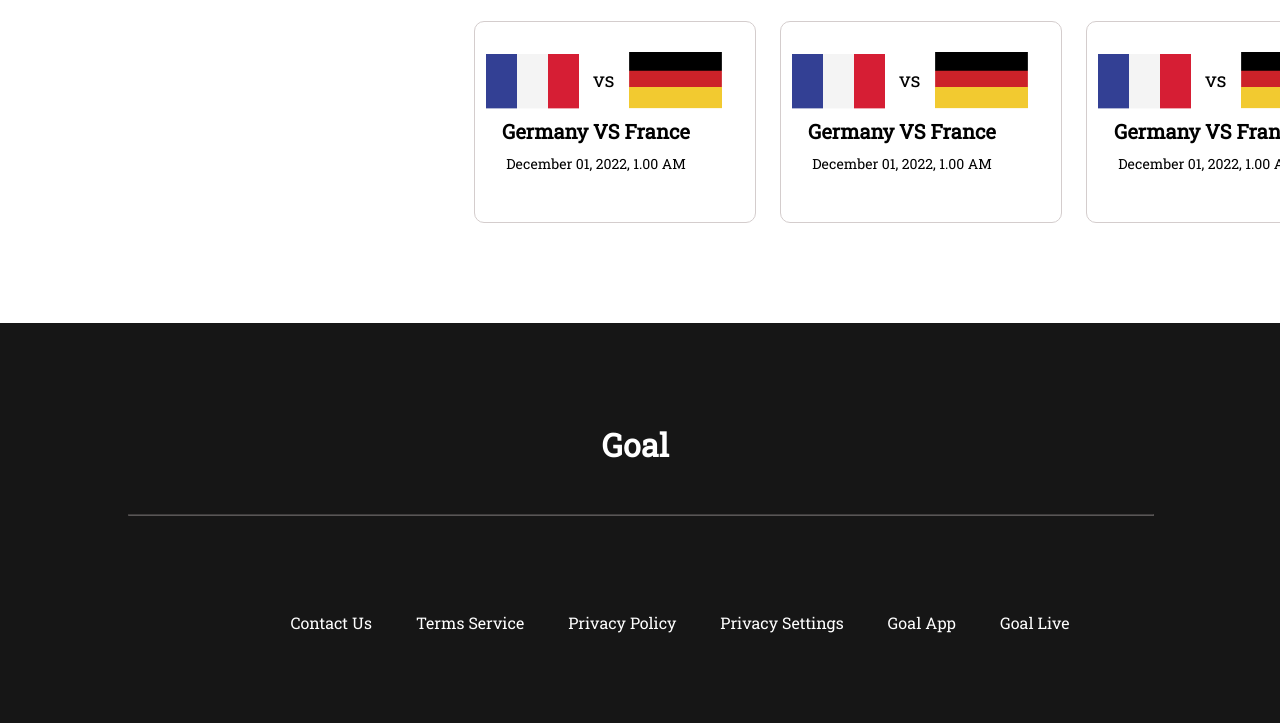
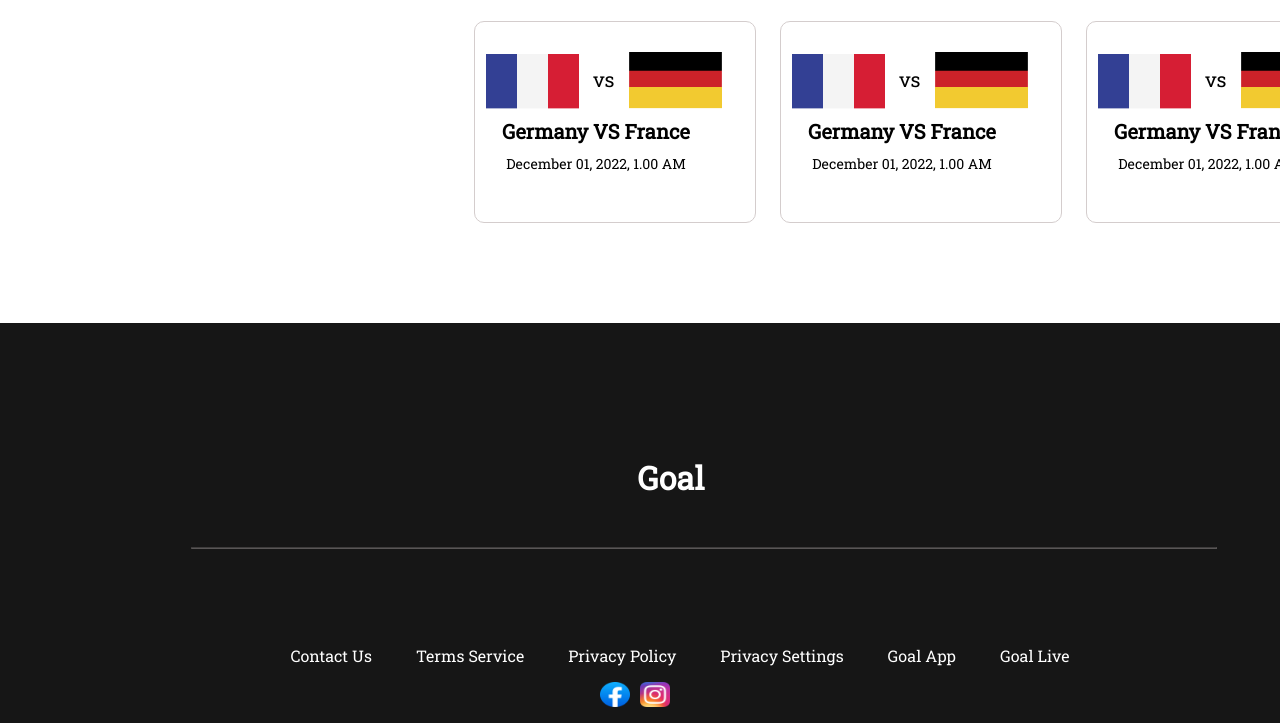
Before and after one commit to Sujonmia5/assignment-2, a plain HTML site: page website2.html in a window 1280 px wide. Shown: the part 1257-1980 px from the top of the page. Drawn offline with Linux system fonts and the light colour scheme.

Commit message:
2nd icon add

```diff
--- a/CSS/Style.css
+++ b/CSS/Style.css
@@ -1,4 +1,5 @@
-* Google font import */ @import url('https://fonts.googleapis.com/css2?family=Poppins:wght@500&family=Roboto+Slab&display=swap');
+/* * Google font import *  */
+@import url('https://fonts.googleapis.com/css2?family=Poppins:wght@500&family=Roboto+Slab&display=swap');
 
 body {
     color: white;
--- a/CSS/Style2.css
+++ b/CSS/Style2.css
@@ -198,6 +198,31 @@ hr {
     display: inline-block;
 }
 
+.icon a img {
+    width: 30px;
+    height: 25px;
+    text-align: center;
+}
+
+.icon a {
+    text-align: center;
+}
+
+.icon {
+    width: 150px;
+    display: flex;
+    flex-direction: row;
+    justify-content: center;
+    gap: 10px;
+}
+
+footer {
+    display: flex;
+    flex-direction: column;
+    justify-content: center;
+    align-items: center;
+}
+
 @media only screen and (max-width:576px) {
 
     /* head style for mobile device */
--- a/website2.html
+++ b/website2.html
@@ -164,6 +164,13 @@
                 <li><a href="#">Goal Live</a></li>
             </ul>
         </div>
+        <div class="icon">
+            <a href="https://web.facebook.com/Sujon.web.developer/" target="main"> <img
+                    src="assets/2021_Facebook_icon.svg.png"></a>
+            <a href="https://www.instagram.com/mdsujonmia245/" target="main"> <img src="assets/Instagram_icon.png.webp"
+                    alt=""></a>
+            <a href=""></a>
+        </div>
     </footer>
 </body>
 
```
